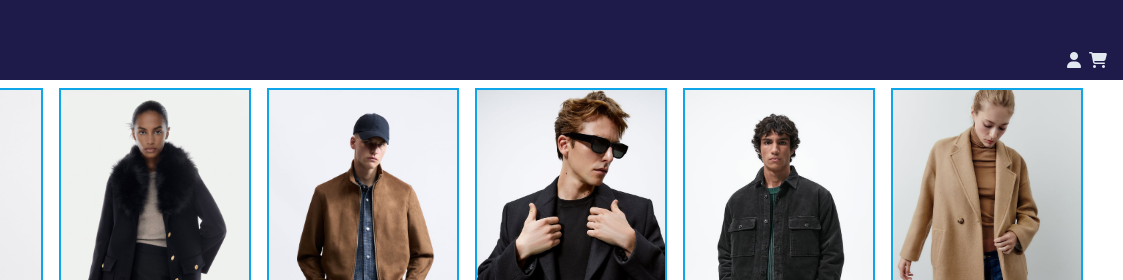
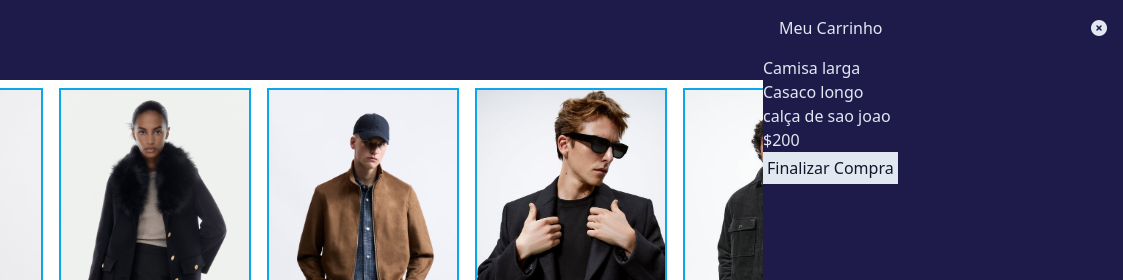
Before and after one commit to CBrandsDev/La-ele-Compras, a website built with Vite: page index.html in a window 1280 px wide. Shown: the top 280 px of the page, 157-1280 px from the left. Built offline with nearby package versions, Linux system fonts and the light colour scheme.

Commit message:
some changes

```diff
--- a/index.html
+++ b/index.html
@@ -15,6 +15,24 @@
     <title>E-Commerce</title>
   </head>
   <body>
+    <section
+      id="carrinho"
+      class="fixed top-0 right-0 bg-indigo-950 h-screen w-[360px] text-slate-200"
+    >
+      <div id="cabecalho-carrinho" class="flex justify-between m-4">
+        <p>Meu Carrinho</p>
+        <button id="fechar-botao">
+          <i class="fa-solid fa-circle-xmark"></i>
+        </button>
+      </div>
+      <section id="produtos-carrinho">
+        <p>Camisa larga</p>
+        <p>Casaco longo</p>
+        <p>calça de sao joao</p>
+      </section>
+      <p id="preco-total">$200</p>
+      <button class="bg-slate-200 text-slate-900 p-1">Finalizar Compra</button>
+    </section>
     <header class="flex bg-indigo-950 p-2 justify-between">
       <img class="h-16" src="./assets/logo/hashtag.svg" alt="logo" />
       <div class="text-slate-200 flex gap-2 items-end mx-2">
--- /dev/null
+++ b/src/menuCarrinho.js
@@ -0,0 +1,2 @@
+function abrirCarrinho() {`
+`}
```
